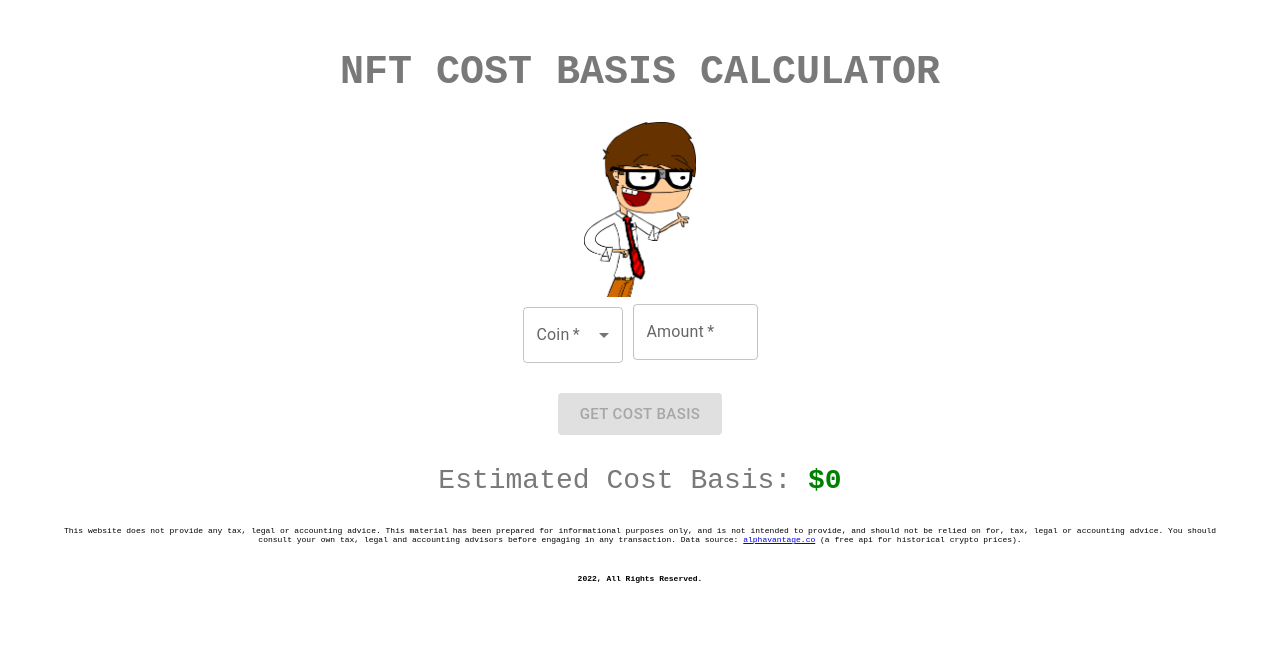
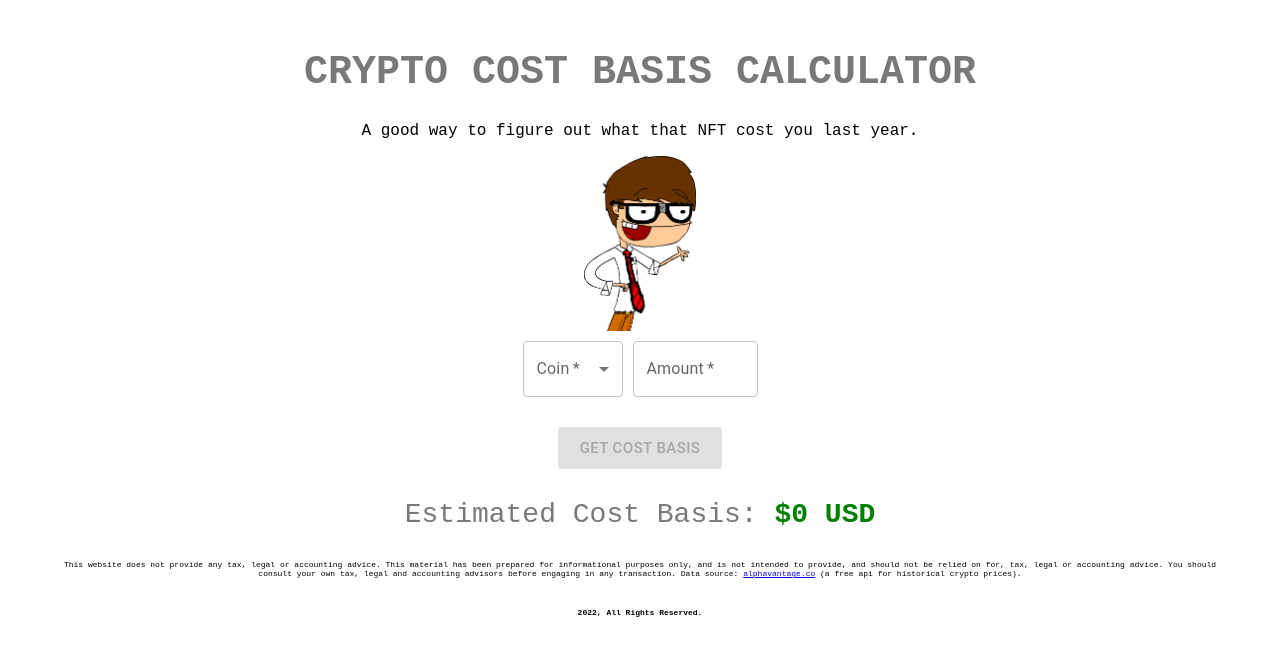
Before and after one commit to benhurley/crypto-cost-basis, a React (Create React App) app: page / in a window 1280 px wide. Shown: the top 656 px of the page. Built offline with nearby package versions, Linux system fonts and the light colour scheme.

Commit message:
update metadata and favicon

```diff
--- a/public/index.html
+++ b/public/index.html
@@ -2,12 +2,12 @@
 <html lang="en">
   <head>
     <meta charset="utf-8" />
-    <link rel="icon" href="%PUBLIC_URL%/favicon.ico" />
+    <link rel="icon" href="%PUBLIC_URL%/nerd.ico" />
     <meta name="viewport" content="width=device-width, initial-scale=1" />
     <meta name="theme-color" content="#000000" />
     <meta
-      name="description"
-      content="Web site created using create-react-app"
+      name="Crypto Cost Basis Calculator"
+      content="Best place to see what that NFT cost you last year"
     />
     <link rel="apple-touch-icon" href="%PUBLIC_URL%/logo192.png" />
     <!--
@@ -24,7 +24,7 @@
       work correctly both with client-side routing and a non-root public URL.
       Learn how to configure a non-root public URL by running `npm run build`.
     -->
-    <title>React App</title>
+    <title>Crypto Cost Basic Calc</title>
   </head>
   <body>
     <noscript>You need to enable JavaScript to run this app.</noscript>
--- a/src/App.css
+++ b/src/App.css
@@ -21,6 +21,7 @@
   justify-content: center;
   font-size: calc(10px + 2vmin);
   color: white;
+  margin-top: 5px;
   margin-bottom: 30px;
 }
 
--- a/src/App.js
+++ b/src/App.js
@@ -59,7 +59,8 @@ const applyNewDate = (value) => {
 
   return (
     <div className="App">
-      <h1 className="title">NFT COST BASIS CALCULATOR</h1>
+      <h1 className="title">CRYPTO COST BASIS CALCULATOR</h1>
+      <p className="subtitle">A good way to figure out what that NFT cost you last year.</p>
       <img src={photo} height="175" />
       <header className="App-header">
         <LocalizationProvider dateAdapter={AdapterDateFns}>
@@ -86,6 +87,10 @@ const applyNewDate = (value) => {
           >
             <MenuItem value={"ETH"}>Ethereum</MenuItem>
             <MenuItem value={"SOL"}>Solana</MenuItem>
+            <MenuItem value={"ADA"}>Cardano</MenuItem>
+            <MenuItem value={"MATIC"}>Polygon</MenuItem>
+            <MenuItem value={"LUNA"}>Terra</MenuItem>
+
             </Select>
         </FormControl>
         </span>
@@ -117,7 +122,7 @@ const applyNewDate = (value) => {
       <div className="result">
         {`Estimated Cost Basis: `}
         <span className="dollars">
-          {`$${costBasis*amount}`}
+          {`$${costBasis*amount} USD`}
         </span>
       </div>
       <div className="disclaimer">This website does not provide any tax, legal or accounting advice. This material has been prepared for informational purposes only, and is not intended to provide, and should not be relied on for, tax, legal or accounting advice. You should consult your own tax, legal and accounting advisors before engaging in any transaction. Data source: <a href="https://www.alphavantage.co/
--- a/src/index.css
+++ b/src/index.css
@@ -16,7 +16,6 @@ code {
   min-width: 100px;
   padding-left: 10px;
   padding-right: 10px;
-  padding-top: 5px;
 }
 
 .amount {
@@ -36,6 +35,11 @@ code {
   color: rgb(121, 121, 121);
 }
 
+.subtitle {
+  margin-left: 40px;
+  margin-right: 40px;
+}
+
 .dollars {
   color: green;
   font-weight: bold;
```
Also changed, not shown: public/manifest.json, 1 other file (tests, documents, lock files or other folders).
